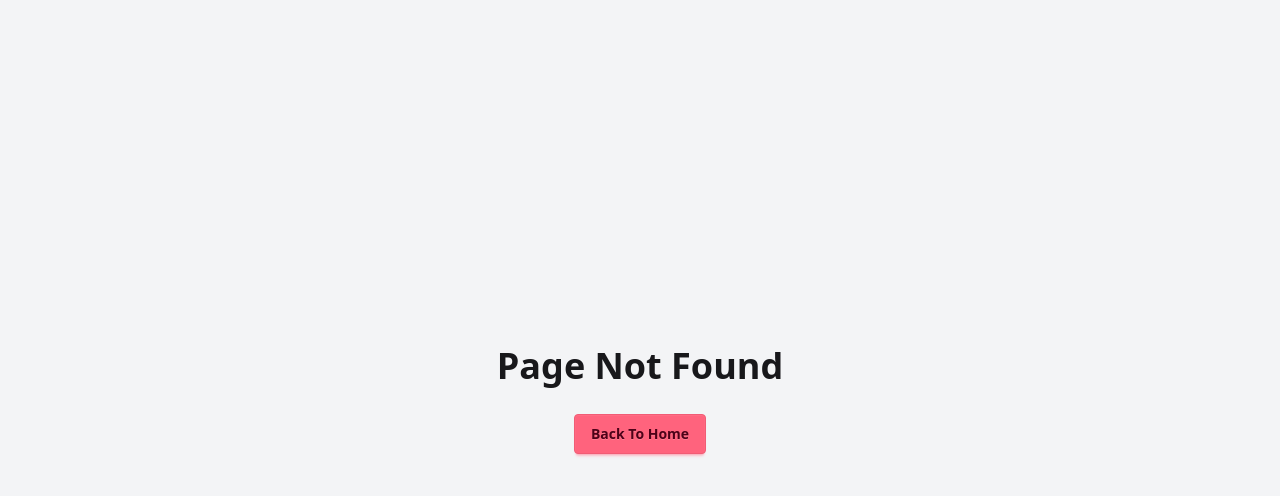
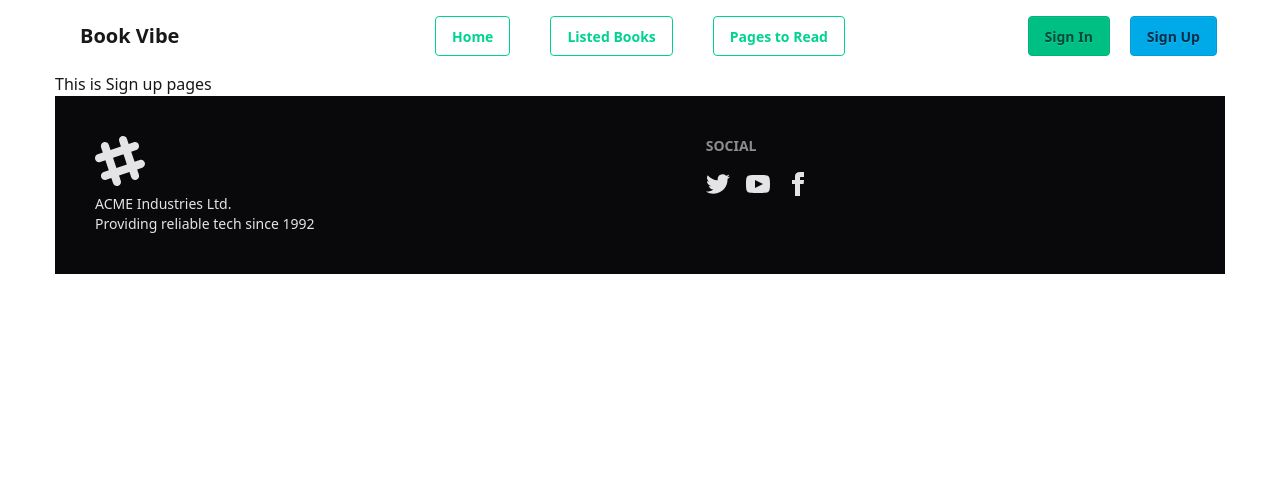
Before and after one commit to developerdhiman/Daily-Code-Daily-Practice, a React (Vite) app: page /signUp in a window 1280 px wide. Before the commit this address had no page. Shown: the top 496 px of the page. Built offline with nearby package versions, Linux system fonts and the light colour scheme.

Commit message:
Login Page add

```diff
--- a/src/components/Header/Header.jsx
+++ b/src/components/Header/Header.jsx
@@ -1,4 +1,4 @@
-import { NavLink } from "react-router";
+import { Link, NavLink } from "react-router";
 
 const Header = () => {
   const items = [
@@ -42,7 +42,7 @@ const Header = () => {
       </div>
       <div className="navbar-end gap-5">
         <a className="btn btn-active btn-success">Sign In</a>
-        <a className="btn btn-active btn-info">Sign Up</a>
+        <Link to='/signUp' className="btn btn-active btn-info">Sign Up</Link>
       </div>
     </div>
   );
--- /dev/null
+++ b/src/components/SignUP/SignUp.jsx
@@ -0,0 +1,10 @@
+
+const SignUp = () => {
+    return (
+        <div>
+            <h2>This is Sign up pages</h2>
+        </div>
+    );
+};
+
+export default SignUp;
--- a/src/main.jsx
+++ b/src/main.jsx
@@ -4,6 +4,7 @@ import ErrorPage from './components/ErrorPage/ErrorPage.jsx';
 import Home from './components/Home/Home.jsx';
 import ListedBooks from './components/ListedBooks/ListedBooks.jsx';
 import Root from './components/Root/Root.jsx';
+import SignUp from './components/SignUP/SignUp.jsx';
 import './index.css'
 import { createRoot } from 'react-dom/client'
 import { createBrowserRouter, RouterProvider } from 'react-router'
@@ -26,6 +27,10 @@ const router = createBrowserRouter([
         path: `/book/:bookId`,
         loader: () => fetch('booksData.json'),
         Component: BookDetails
+      },
+      {
+        path: '/signUp',
+        Component: SignUp
       }
     ]
   }
```
